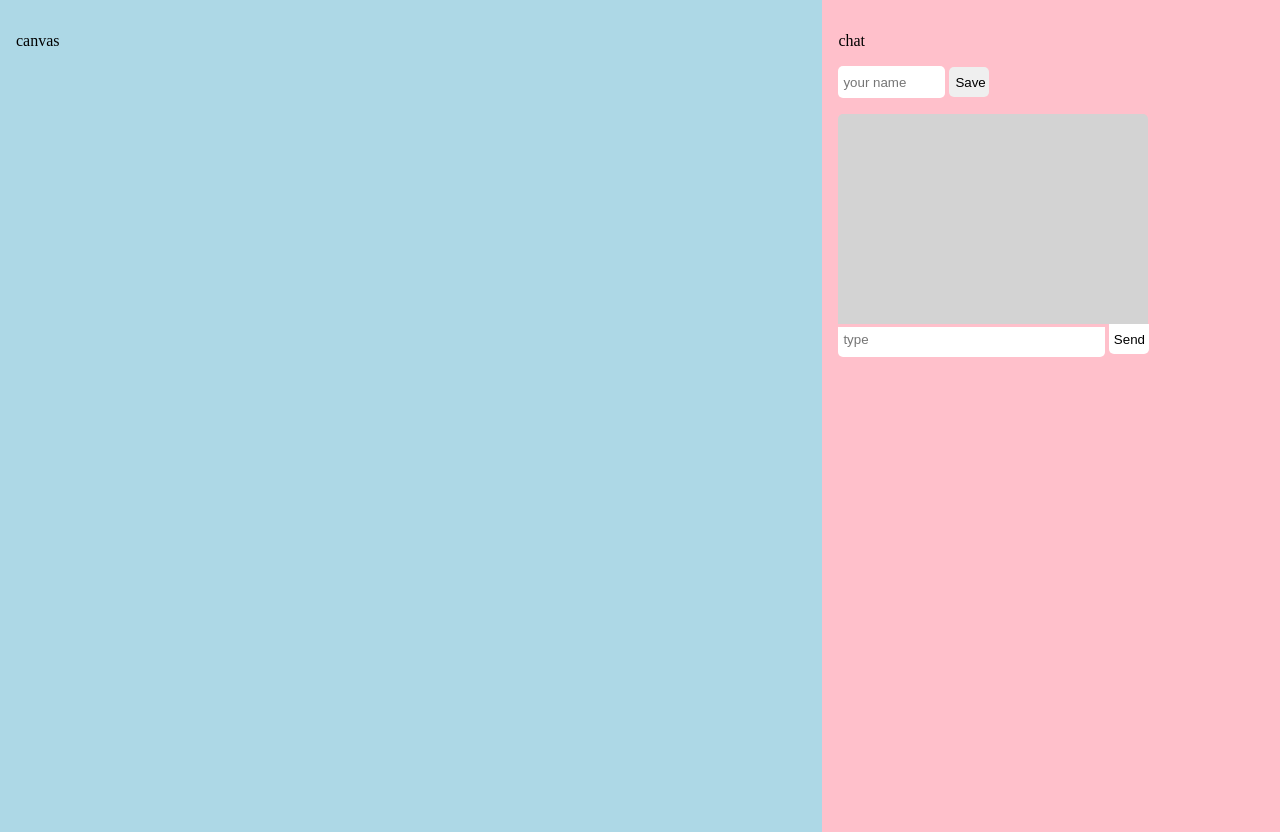
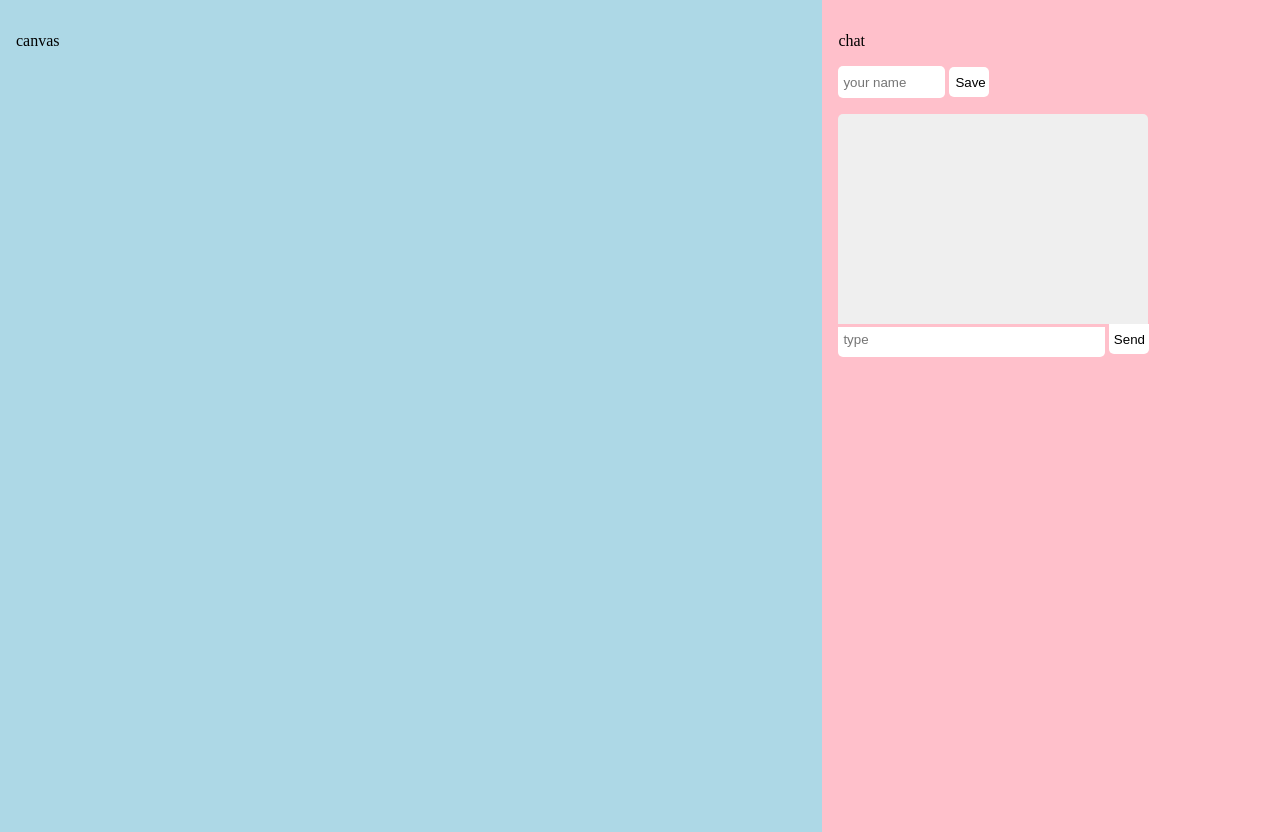
Before and after one commit to aminalundin/websocket-canvas-pictionary, a website: page public/index.html in a window 1280 px wide. Drawn offline with Linux system fonts and the light colour scheme.

Commit message:
added fonts

```diff
--- a/public/style.css
+++ b/public/style.css
@@ -1,8 +1,23 @@
+@font-face {
+    font-family: 'Light';
+    src: url('/assets/fonts/RedHatDisplay-Light.ttf');
+}
+
+@font-face {
+    font-family: 'Medium';
+    src: url(/public/assets/fonts/RedHatDisplay-Medium.ttf);
+}
+
+@font-face {
+    font-family: 'Bold';
+    src: url(/public/assets/fonts/RedHatDisplay-Bold.ttf);
+}
 body {
     margin: 0;
     display: flex;
     flex-direction: row;
     padding: 0;
+    /* font-family: 'Light'; */
 }
 
 #user {
@@ -40,6 +55,7 @@ body {
     height: 30px;
     border: none;
     border-radius: 5px;
+    background-color: white;
 }
 
 form {
@@ -47,12 +63,13 @@ form {
 }
 
 #chat {
-    background-color: lightgrey;
+    background-color: #EFEFEF;
     border-top-left-radius: 5px;
     border-top-right-radius: 5px;
     padding: 5px;
     height: 200px;
     width: 300px;
+    font-family: 'Light';
 }
 
 .canvas-container {
```
Also changed, not shown: public/assets/fonts/RedHatDisplay-Bold.ttf (added), public/assets/fonts/RedHatDisplay-Light.ttf (added), public/assets/fonts/RedHatDisplay-Medium.ttf (added).
